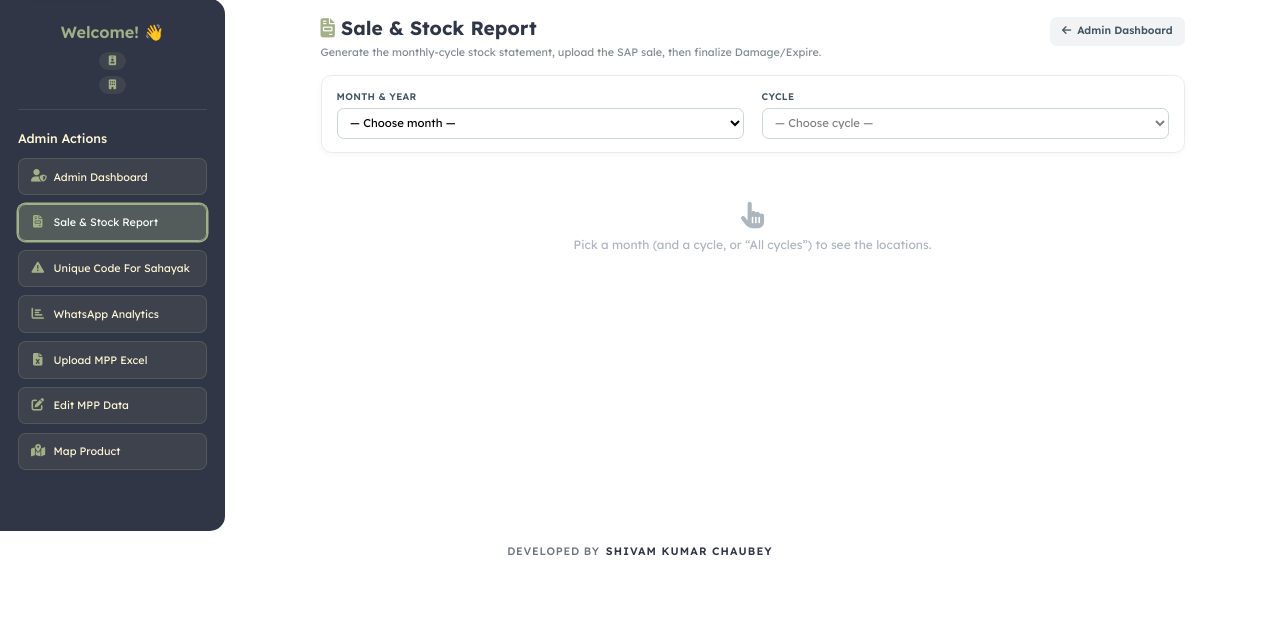
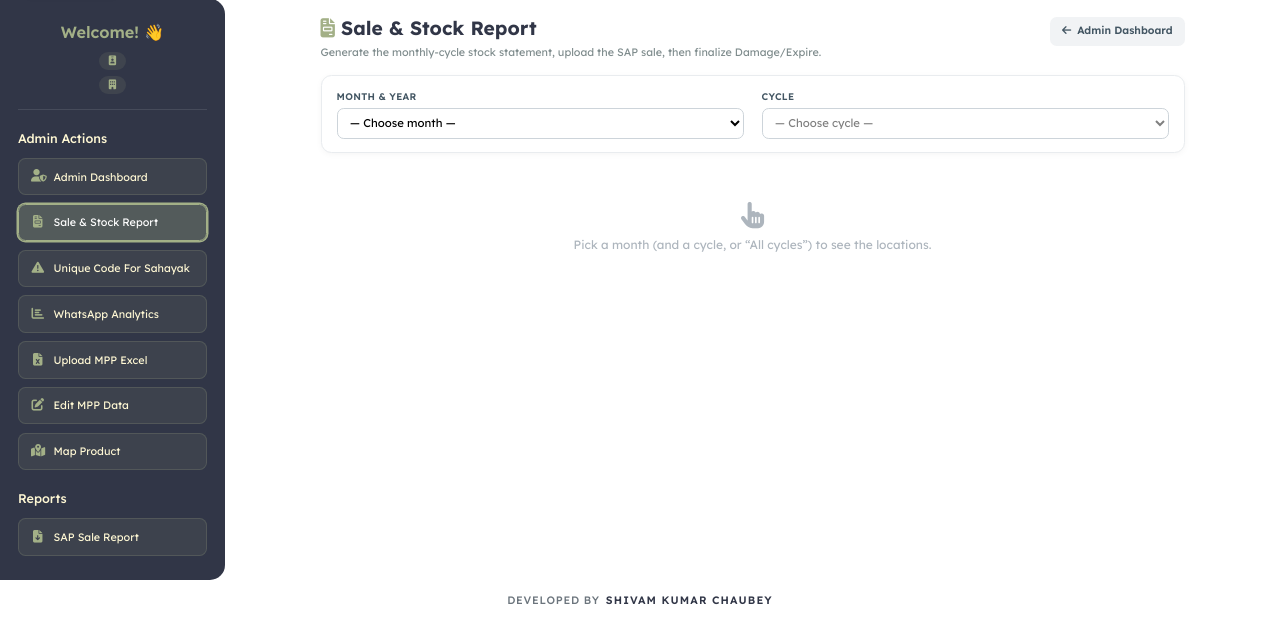
Before and after one commit to Shivamchaubey14/indent-easy, a Django app: template templates/stock_report.html in a window 1280 px wide. Shown: the part 69-713 px from the top of the page. Run offline with Django 5.2, Linux system fonts and the light colour scheme; the template is opened without the code that fills it, so the values that code supplies are empty; some libraries are stand-ins or nearby versions.

Commit message:
Add a Reports section with a SAP Sale Report button to the stock report sidebar

```diff
--- a/templates/stock_report.html
+++ b/templates/stock_report.html
@@ -24,6 +24,10 @@
         <a href="{% url 'admin_dashboard' %}" class="sr-side-btn"><i class="fas fa-file-excel"></i><span>Upload MPP Excel</span></a>
         <a href="{% url 'admin_dashboard' %}" class="sr-side-btn"><i class="fas fa-edit"></i><span>Edit MPP Data</span></a>
         <a href="{% url 'admin_dashboard' %}" class="sr-side-btn"><i class="fas fa-map-marked-alt"></i><span>Map Product</span></a>
+      </div>
+      <div class="sr-side-group">
+        <h3 class="sr-side-heading">Reports</h3>
+        <a href="#" class="sr-side-btn" id="sapSaleReportBtn"><i class="fas fa-file-download"></i><span>SAP Sale Report</span></a>
       </div>
     </div>
   </aside>
```
